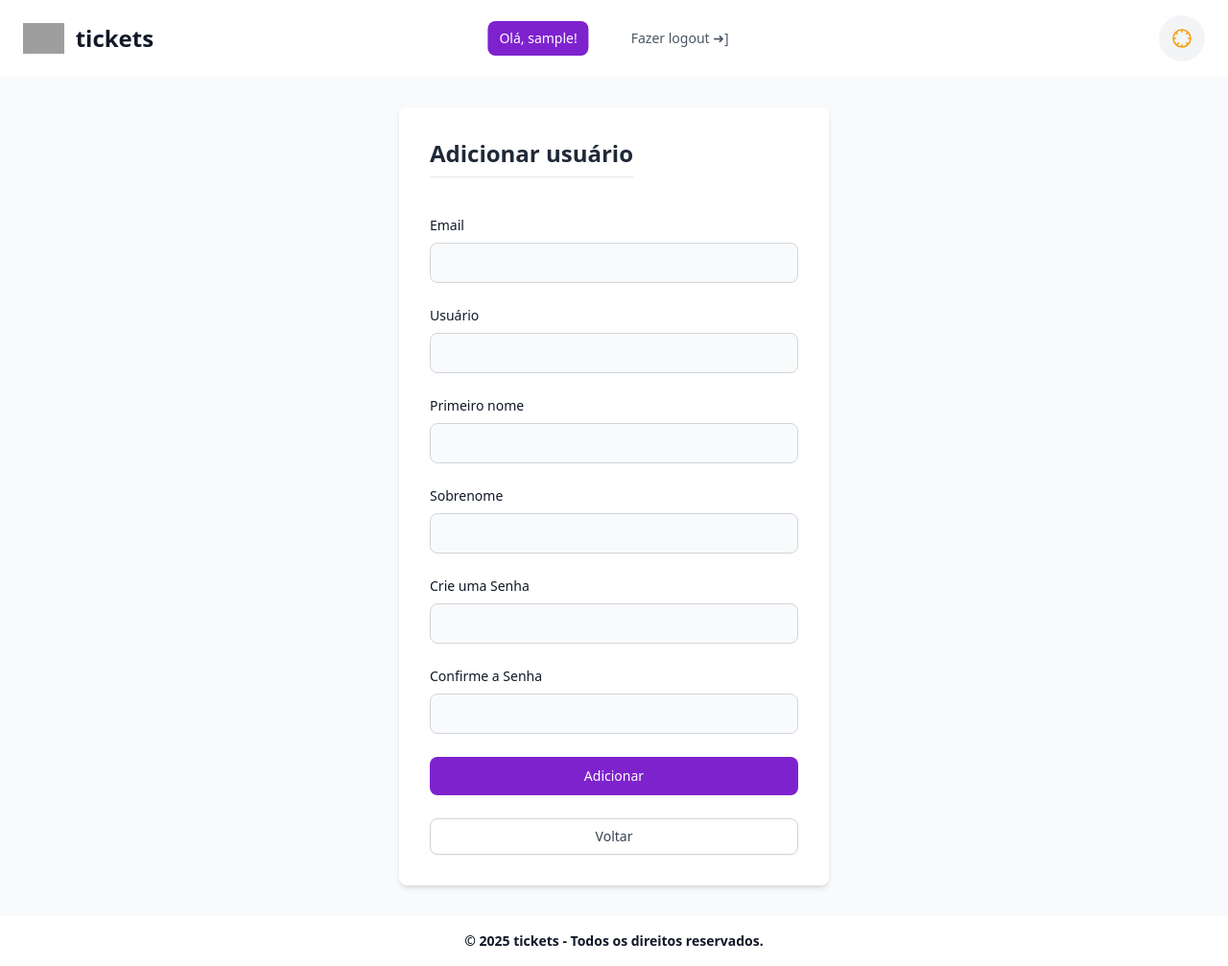
After one commit to lucsdsm/tickets, a Flask app: page /users/add_user in a window 1280 px wide. The commit adds this page. Shown: the whole page at 96% size. Run offline with Flask 3, Linux system fonts and the light colour scheme; the visitor is signed in with stand-in values (Sample User, id 1); grey boxes are pictures that could not be loaded.

Commit message:
refatoração de algumas rotas

```diff
--- a/app/__init__.py
+++ b/app/__init__.py
@@ -69,11 +69,14 @@ def create_app() -> Flask:
         from .routes import main
         app.register_blueprint(main.main)
 
-        from .routes import auth
+        from .routes.auth import auth
         app.register_blueprint(auth.auth, url_prefix='/auth')
 
-        from .routes import panel
+        from .routes.panel import panel
         app.register_blueprint(panel.panel, url_prefix='/panel')
+
+        from .routes.users import users
+        app.register_blueprint(users.users, url_prefix='/users')
 
         # registra os comandos personalizados
         from . import commands
--- /dev/null
+++ b/app/routes/users/users.py
@@ -0,0 +1,141 @@
+from app import db
+from flask import Blueprint, render_template, redirect, url_for, flash, request, session, Response
+from flask_login import login_user, logout_user, login_required, current_user
+from app.models import User
+
+users = Blueprint('users', __name__)
+
+@users.route('/view')
+@login_required
+def view():
+    if not current_user.is_admin:
+        flash('Acesso negado. Você não tem permissão para acessar a lista de usuários.', 'danger')
+        return redirect(url_for('main.home'))
+
+    users = User.query.order_by(User.id).all()
+    return render_template('panel/users/users.html', users=users)
+
+@users.route('/add_user', methods=['GET', 'POST'])
+@login_required
+def add_user() -> 'Response':
+    # verifica se o método da requisição é POST
+    if request.method == 'POST':
+        # obtém os dados do formulário de registro
+        username = request.form['username']
+        email = request.form['email']
+        first_name = request.form['first_name']
+        last_name = request.form['last_name']
+        password = request.form['password']
+        confirm_password = request.form.get('confirm_password')
+
+        # validações
+        has_error = False
+
+        # verifica se todos os campos obrigatórios foram preenchidos
+        if not all([username, email, first_name, last_name, password]):
+            flash('Todos os campos são obrigatórios.', 'danger')
+            has_error = True
+
+        # verificar se o nome de utilizador já está em uso
+        if User.query.filter_by(username=username).first():
+            flash('Este nome de utilizador já está em uso. Por favor, escolha outro.', 'danger')
+            has_error = True
+
+        # verificar se o email já está em uso
+        if User.query.filter_by(email=email).first():
+            flash('Este email já está em uso. Por favor, escolha outro.', 'danger')
+            has_error = True
+
+        # verificar se a senha é igual ao campo de confirmação
+        if password != confirm_password:
+            flash('As senhas não coincidem. Por favor, tente novamente.', 'danger')
+            has_error = True
+
+        # se houver um erro de validação, renderiza novamente o template com os dados inseridos
+        if has_error:
+            return render_template('panel/users/add-user.html',
+                                   username=username,
+                                   email=email,
+                                   first_name=first_name,
+                                   last_name=last_name)
+
+        # se a validação passar, cria o novo usuário
+        else:
+            user = User(
+                username=username,
+                email=email,
+                first_name=first_name,
+                last_name=last_name
+            )
+
+            user.set_password(password)
+
+            db.session.add(user)
+            db.session.commit()
+
+            flash(f'Usuário {user.username} cadastrado com sucesso com sucess.', 'success')
+            return redirect(url_for('panel.users'))
+
+    return render_template('panel/users/add-user.html')
+
+
+@users.route('/edit_user/<int:user_id>', methods=['POST'])
+@login_required
+def edit_user(user_id):
+    if not current_user.is_admin:
+        flash('Acesso negado. Você não tem permissão para editar usuários.', 'danger')
+        return redirect(url_for('main.home'))
+
+    user = User.query.get_or_404(user_id)
+
+    new_username = request.form.get('username')
+    new_first_name = request.form.get('first_name')
+    new_last_name = request.form.get('last_name')
+    new_email = request.form.get('email')
+    new_is_admin = request.form.get('admin') == '1'
+
+    if new_username:
+        user.username = new_username
+    if new_first_name:
+        user.first_name = new_first_name
+    if new_last_name:
+        user.last_name = new_last_name
+    if new_email:
+        user.email = new_email
+    if user.id == current_user.id:
+        # não permitir o administrador remover sua própria permissão
+        if 'admin' in request.form and user.admin and not (request.form.get('admin') == '1'):
+            flash('Você não pode remover suas permissões de administrador. Por favor, contacte a equipe de desenvolvimento do sistema.', 'danger')
+            return redirect(url_for('panel.users'))
+    else:
+        user.admin = 'admin' in request.form and request.form.get('admin') == '1'
+
+    try:
+        db.session.commit()
+        flash(f'Usuário {user.username} atualizado com sucesso!', 'success')
+    except Exception as e:
+        flash(f'Erro ao atualizar usuário: {str(e)}', 'danger')
+
+    return redirect(url_for('panel.users'))
+
+@users.route('/delete_user/<int:user_id>', methods=['POST'])
+@login_required
+def delete_user(user_id):
+    if not current_user.is_admin:
+        flash('Acesso negado. Você não tem permissão para excluir usuários.', 'danger')
+        return redirect(url_for('main.home'))
+
+    user = User.query.get_or_404(user_id)
+
+    if user.id == current_user.id:
+        flash('Você não pode excluir sua própria conta.', 'error')
+        return redirect(url_for('panel.users'))
+
+    try:
+        db.session.delete(user)
+        db.session.commit()
+        flash(f'Usuário {user.username} excluído com sucesso!', 'success')
+    except Exception as e:
+        flash(f'Erro ao excluir usuário: {str(e)}', 'danger')
+
+    return redirect(url_for('panel.users'))
--- a/app/static/css/output.css
+++ b/app/static/css/output.css
@@ -1420,11 +1420,6 @@ video {
   color: rgb(55 65 81 / var(--tw-text-opacity, 1));
 }
 
-.hover\:text-gray-800:hover {
-  --tw-text-opacity: 1;
-  color: rgb(31 41 55 / var(--tw-text-opacity, 1));
-}
-
 .hover\:text-green-800:hover {
   --tw-text-opacity: 1;
   color: rgb(22 101 52 / var(--tw-text-opacity, 1));
@@ -1620,11 +1615,6 @@ video {
 .dark\:hover\:text-blue-400:hover:is(.dark *) {
   --tw-text-opacity: 1;
   color: rgb(96 165 250 / var(--tw-text-opacity, 1));
-}
-
-.dark\:hover\:text-gray-200:hover:is(.dark *) {
-  --tw-text-opacity: 1;
-  color: rgb(229 231 235 / var(--tw-text-opacity, 1));
 }
 
 .dark\:hover\:text-gray-300:hover:is(.dark *) {
--- a/app/templates/panel/index.html
+++ b/app/templates/panel/index.html
@@ -6,6 +6,6 @@
             <legend class="text-2xl font-bold border-b pb-2 mb-4 dark:text-white"> Painel </legend>
 
             <div class="mt-4">
-                <a href="{{ url_for('panel.users') }}" class="w-1/2 mx-auto flex justify-center items-center text-white bg-purple-700 hover:bg-purple-800 focus:ring-4 focus:outline-none focus:ring-purple-300 font-medium rounded-lg text-sm px-5 py-2.5 text-center dark:bg-purple-600 dark:hover:bg-purple-700 dark:focus:ring-purple-800 disabled:opacity-50 disabled:cursor-not-allowed"> Usuários </a>
+                <a href="{{ url_for('users.view') }}" class="w-1/2 mx-auto flex justify-center items-center text-white bg-purple-700 hover:bg-purple-800 focus:ring-4 focus:outline-none focus:ring-purple-300 font-medium rounded-lg text-sm px-5 py-2.5 text-center dark:bg-purple-600 dark:hover:bg-purple-700 dark:focus:ring-purple-800 disabled:opacity-50 disabled:cursor-not-allowed"> Usuários </a>
             </div>
 {% endblock %}
--- /dev/null
+++ b/app/templates/panel/users/add-user.html
@@ -0,0 +1,49 @@
+{% extends "layout.html" %}
+{% block content %}
+<div class="max-w-md mx-auto bg-white dark:bg-gray-800 p-8 rounded-lg shadow-md">
+    <form method="POST" action="#" @submit="isLoading = true">
+        <fieldset class="space-y-6">
+            <legend class="text-2xl font-bold border-b pb-2 mb-4 dark:text-white"> Adicionar usuário </legend>
+
+            <div>
+                <label for="email" class="block mb-2 text-sm font-medium text-gray-900 dark:text-white"> Email </label>
+                <input type="email" name="email" id="email" value="{{ email }}" class="bg-gray-50 border border-gray-300 text-gray-900 text-sm rounded-lg focus:ring-blue-500 focus:border-blue-500 block w-full p-2.5 dark:bg-gray-700 dark:border-gray-600 dark:placeholder-gray-400 dark:text-white">
+            </div>
+
+            <div>
+                <label for="username" class="block mb-2 text-sm font-medium text-gray-900 dark:text-white"> Usuário </label>
+                <input type="text" name="username" id="username" value=" {{ username }}" class="bg-gray-50 border border-gray-300 text-gray-900 text-sm rounded-lg focus:ring-blue-500 focus:border-blue-500 block w-full p-2.5 dark:bg-gray-700 dark:border-gray-600 dark:placeholder-gray-400 dark:text-white" required>
+            </div>
+
+            <div>
+                <label for="first_name" class="block mb-2 text-sm font-medium text-gray-900 dark:text-white"> Primeiro nome </label>
+                <input type="text" name="first_name" id="first_name" value=" {{ first_name }}" class="bg-gray-50 border border-gray-300 text-gray-900 text-sm rounded-lg focus:ring-blue-500 focus:border-blue-500 block w-full p-2.5 dark:bg-gray-700 dark:border-gray-600 dark:placeholder-gray-400 dark:text-white" required>
+            </div>
+
+            <div>
+                <label for="last_name" class="block mb-2 text-sm font-medium text-gray-900 dark:text-white"> Sobrenome </label>
+                <input type="text" name="last_name" id="last_name" value=" {{ last_name }}" class="bg-gray-50 border border-gray-300 text-gray-900 text-sm rounded-lg focus:ring-blue-500 focus:border-blue-500 block w-full p-2.5 dark:bg-gray-700 dark:border-gray-600 dark:placeholder-gray-400 dark:text-white" required>
+            </div>
+
+            <div>
+                <label for="password" class="block mb-2 text-sm font-medium text-gray-900 dark:text-white"> Crie uma Senha </label>
+                <input type="password" name="password" id="password" class="bg-gray-50 border border-gray-300 text-gray-900 text-sm rounded-lg focus:ring-blue-500 focus:border-blue-500 block w-full p-2.5 dark:bg-gray-700 dark:border-gray-600 dark:placeholder-gray-400 dark:text-white" required>
+            </div>
+
+            <div>
+                <label for="confirm_password" class="block mb-2 text-sm font-medium text-gray-900 dark:text-white"> Confirme a Senha </label>
+                <input type="password" name="confirm_password" id="confirm_password" class="bg-gray-50 border border-gray-300 text-gray-900 text-sm rounded-lg focus:ring-blue-500 focus:border-blue-500 block w-full p-2.5 dark:bg-gray-700 dark:border-gray-600 dark:placeholder-gray-400 dark:text-white" required>
+            </div>
+        </fieldset>
+
+        <div class="mt-6">
+            <button type="submit" class="w-full flex justify-center items-center text-white bg-purple-700 hover:bg-purple-800 focus:ring-4 focus:outline-none focus:ring-purple-300 font-medium rounded-lg text-sm px-5 py-2.5 text-center dark:bg-purple-600 dark:hover:bg-purple-700 dark:focus:ring-purple-800 disabled:opacity-50 disabled:cursor-not-allowed"> Adicionar </button> <br>
+            <a href="{{ url_for('panel.view') }}" class="w-full flex justify-center items-center px-4 py-2 border border-gray-300 dark:border-gray-600 rounded-lg shadow-sm text-sm font-medium
+                  text-gray-700 bg-white hover:bg-gray-50
+                  dark:text-gray-200 dark:bg-gray-800 dark:hover:bg-gray-600
+                  transition-colors duration-200"> Voltar
+            </a>
+        </div>
+    </form>
+</div>
+{% endblock content %}
```
Also changed, not shown: app/routes/auth/auth.py (renamed from app/routes/auth.py, +4 -4 lines), app/routes/panel.py (deleted, +0 -86 lines), app/routes/panel/panel.py (added, +15 -0 lines), app/templates/panel/users/users.html (renamed from app/templates/panel/users.html, +8 -9 lines), app/templates/auth/google-auth.html (renamed from app/templates/auth/cadastro-google.html), app/templates/auth/local-register.html (renamed from app/templates/auth/cadastro-local.html).
